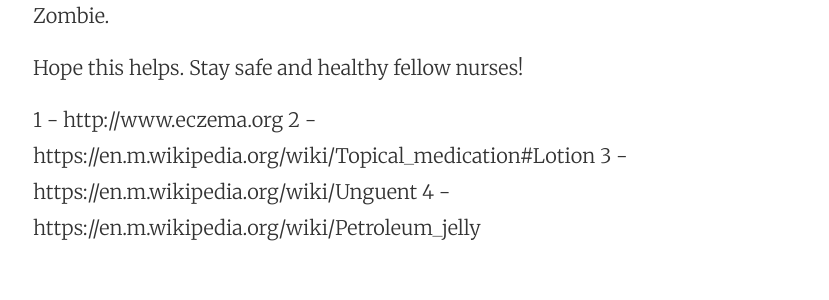
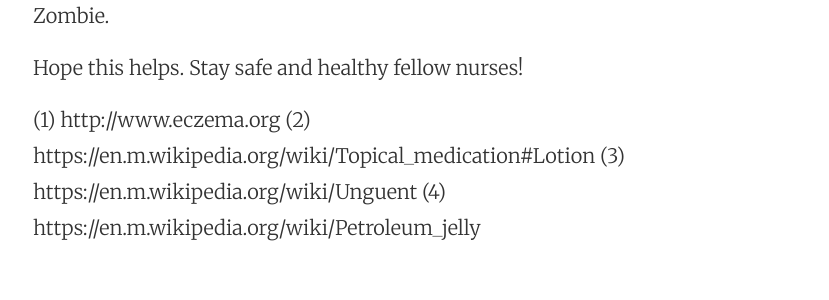
Before and after one commit to RVAMurse/RVAMurse.github.io, a Jekyll site: the page built from _posts/2016-01-31-zombie-hands.markdown, in a window 1280 px wide and 900 px high, scrolled down 5387 px. Shown: the part 453-753 px from the top of the window, without its empty margins (223-1052 px from the left). Built offline with Jekyll 4.4.1, drawn with Linux system fonts in a browser that asks for light colours.

```diff
--- a/_posts/2016-01-31-zombie-hands.markdown
+++ b/_posts/2016-01-31-zombie-hands.markdown
@@ -44,7 +44,7 @@ How do I use these products? Ointments are expensive and greasy so I don't use t
 
 Hope this helps. Stay safe and healthy fellow nurses!
 
-1 - http://www.eczema.org
-2 - https://en.m.wikipedia.org/wiki/Topical_medication#Lotion
-3 - https://en.m.wikipedia.org/wiki/Unguent
-4 - https://en.m.wikipedia.org/wiki/Petroleum_jelly
+(1) http://www.eczema.org
+(2) https://en.m.wikipedia.org/wiki/Topical_medication#Lotion
+(3) https://en.m.wikipedia.org/wiki/Unguent
+(4) https://en.m.wikipedia.org/wiki/Petroleum_jelly
```
